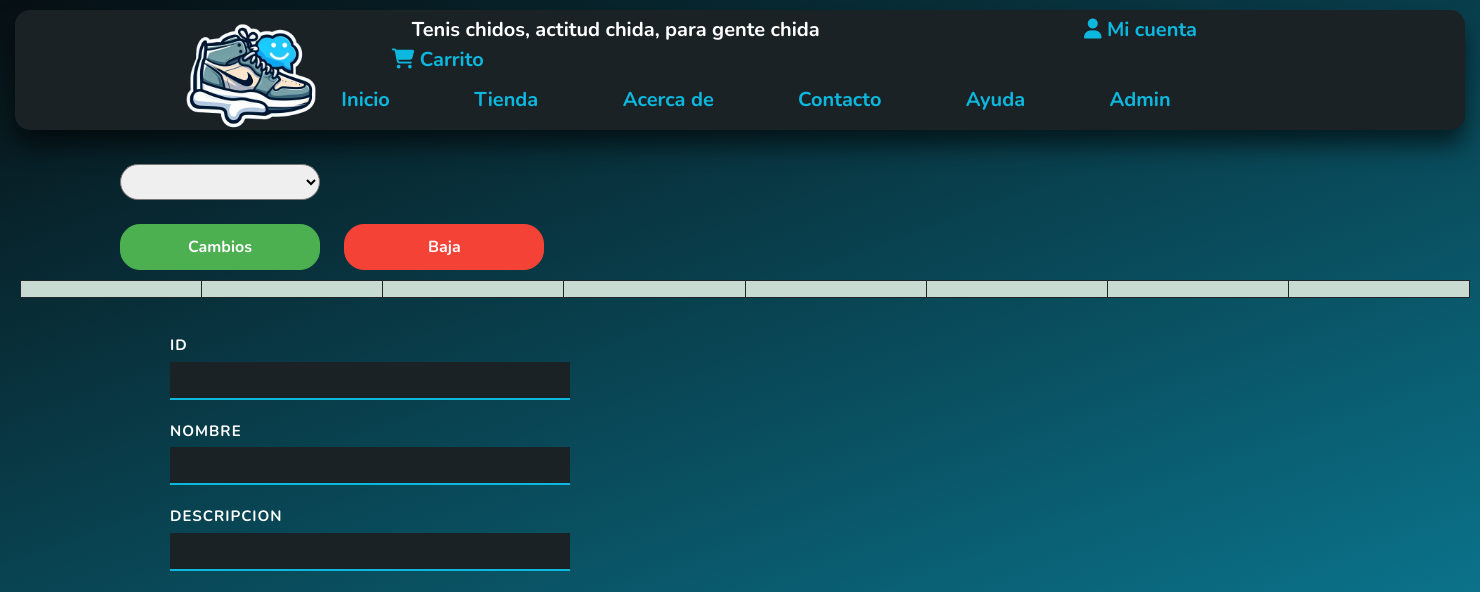
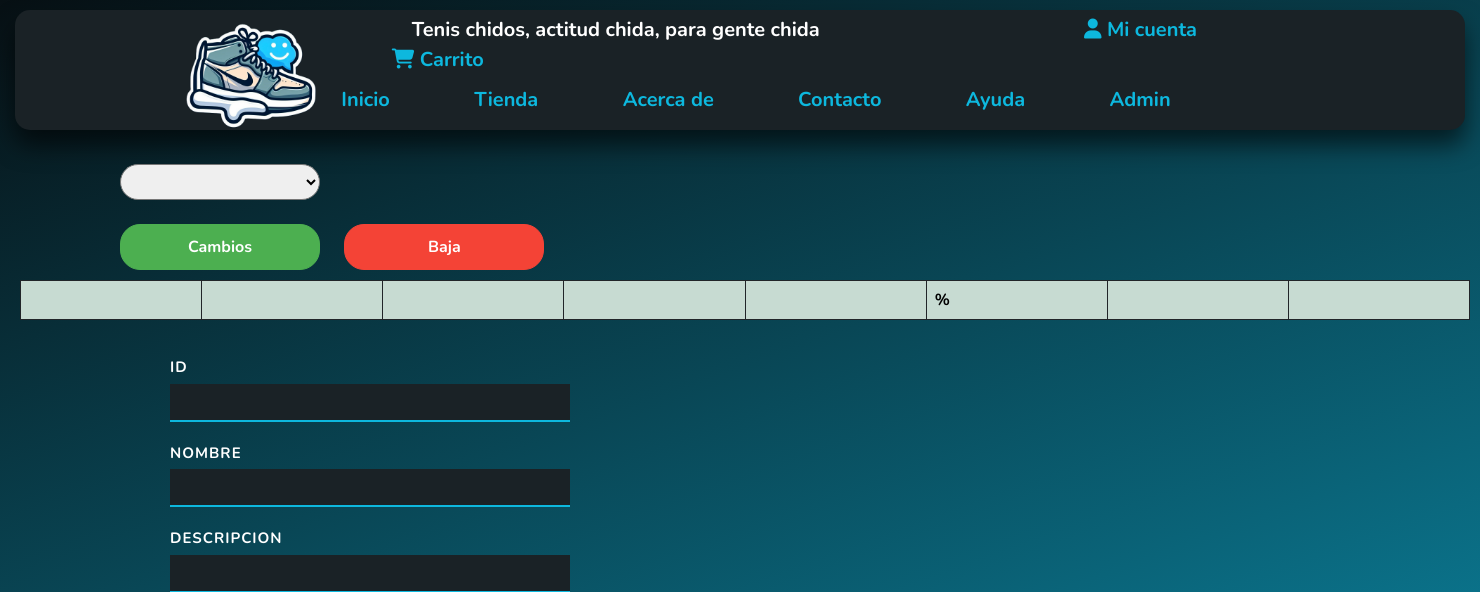
Before and after one commit to DiegoRuP/webPlacoShoes, a PHP site: page /cambios.php in a window 1480 px wide. Shown: the top 592 px of the page. Run offline with PHP 8.4, Linux system fonts and the light colour scheme; tables that the repository leaves empty or names only in its code hold one stand-in row (values such as "Sample post"); data that the repository does not hold is empty; some libraries are stand-ins or nearby versions; some web fonts are replaced.

Commit message:
Detallitos
Unas cosillas

```diff
--- a/cambios.php
+++ b/cambios.php
@@ -47,8 +47,11 @@
                 icon: 'success',
                 title: 'PRODUCTO ELIMINADO CORRECTAMENTE',
                 confirmButtonText: 'OK',
-                timer: 1000, //milisegundos - el tiempo que este la alerta para que el usuario la alcance a leer
-                showConfirmButton: false
+                timer: 5000, //milisegundos - el tiempo que este la alerta para que el usuario la alcance a leer
+                showConfirmButton: false,
+                onClose: () => {
+                    return false; // se detiene el envío del formulario
+                }
             });</script>";
         } else {
             echo "<script>Swal.fire({
@@ -108,7 +111,7 @@
                     $salida.= '<td class="table-group-divider border-dark">'. $fila['Descripcion'] . '</td>';
                     $salida.= '<td class="table-group-divider border-dark">'. $fila['Stock'] . '</td>';
                     $salida.= '<td class="table-group-divider border-dark">'. $fila['Precio'] . '</td>';
-                    $salida.= '<td class="table-group-divider border-dark">'. $fila['Descuento'] . '</td>';
+                    $salida.= '<td class="table-group-divider border-dark">%'. $fila['Descuento'] . '</td>';
                     $salida.= '<td class="table-group-divider border-dark">'. $fila['Imagen'] . '</td>';
                     $salida.= '<td class="table-group-divider border-dark">'. $fila['Categoria'] . '</td>';
                     $salida.= '</tr>';
--- a/css/formproducto.css
+++ b/css/formproducto.css
@@ -253,6 +253,15 @@
     border-radius: 20px!important;
     border-collapse: collapse;
   }
+    .tab td {
+        overflow: hidden!important; /* Oculta el texto que exceda el tamaño del contenedor */
+        white-space: nowrap!important; /* Evita el salto de línea */
+        text-overflow: ellipsis!important; /* Muestra puntos suspensivos si el texto es demasiado largo */
+    }
+    .tab td {
+        max-height: 10px; /* Establece la altura máxima */
+        overflow: auto;
+    }
 
   .prod{
     margin-left: 120px;
```
